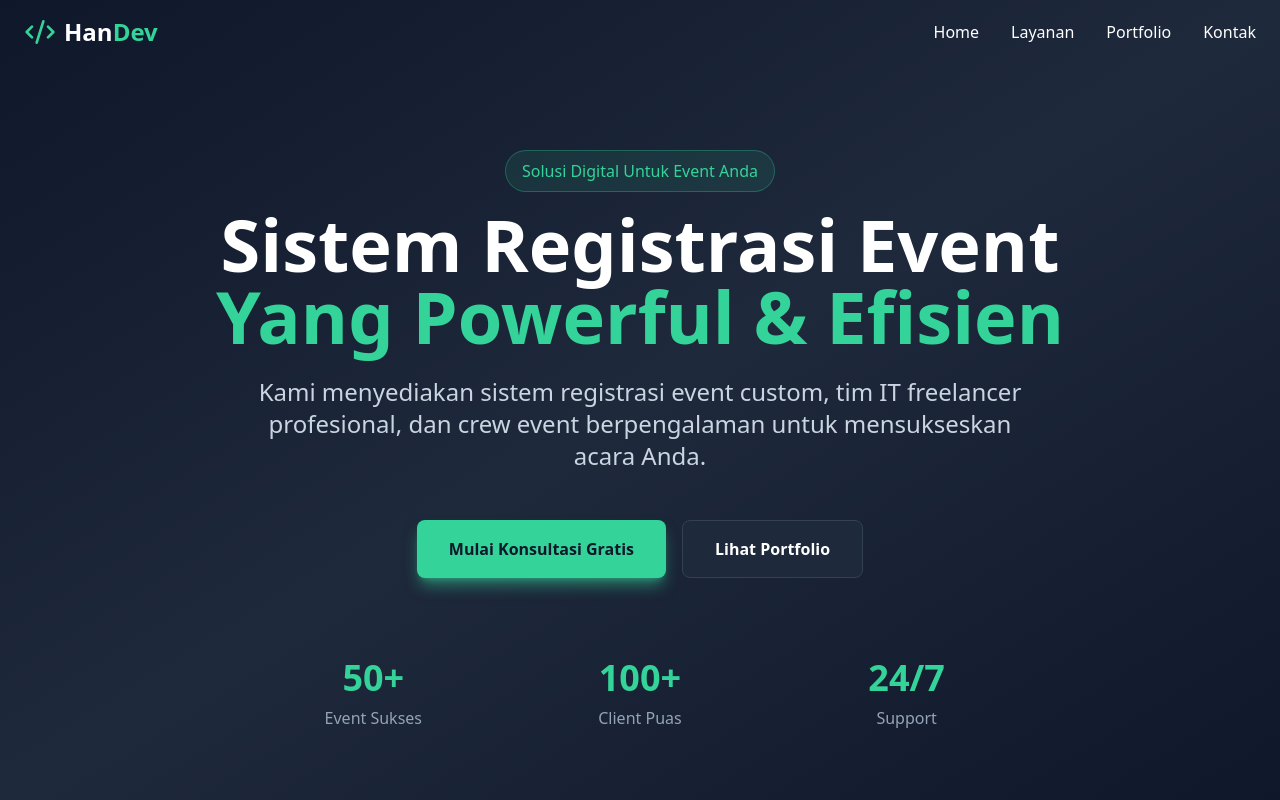
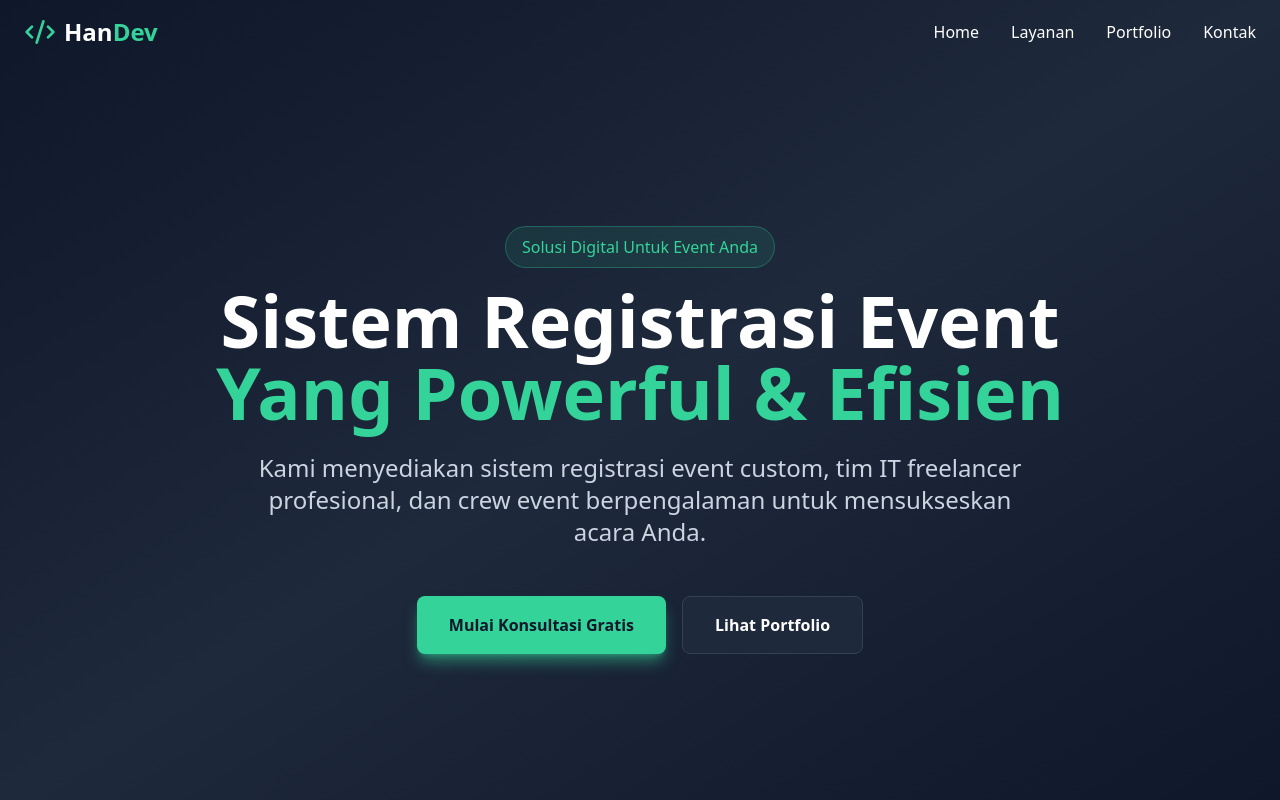
Before and after one commit to h44nss/handev, a React (Vite) app: page / in a window 1280 px wide. Shown: the top 800 px of the page. Built offline with nearby package versions, Linux system fonts and the light colour scheme.

Commit message:
Comment out grid section in Hero component
Comment out a section of the Hero component's JSX.

```diff
--- a/src/components/Hero.tsx
+++ b/src/components/Hero.tsx
@@ -76,7 +76,7 @@ export default function Hero() {
             </button>
           </div>
 
-          <div className="grid grid-cols-3 gap-8 mt-20 max-w-3xl mx-auto">
+          {/* <div className="grid grid-cols-3 gap-8 mt-20 max-w-3xl mx-auto">
             <div>
               <div className="text-4xl font-bold text-emerald-400 mb-2">50+</div>
               <div className="text-slate-400">Event Sukses</div>
@@ -89,7 +89,7 @@ export default function Hero() {
               <div className="text-4xl font-bold text-emerald-400 mb-2">24/7</div>
               <div className="text-slate-400">Support</div>
             </div>
-          </div>
+          </div> */}
         </div>
       </div>
 
```
